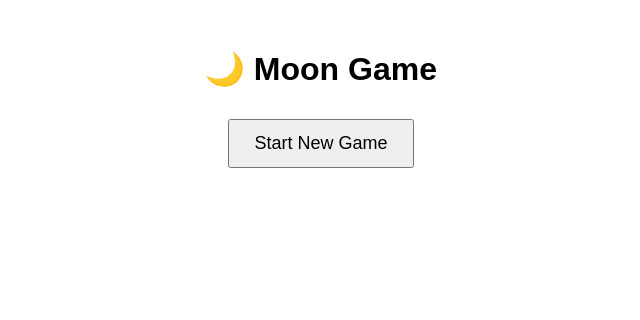
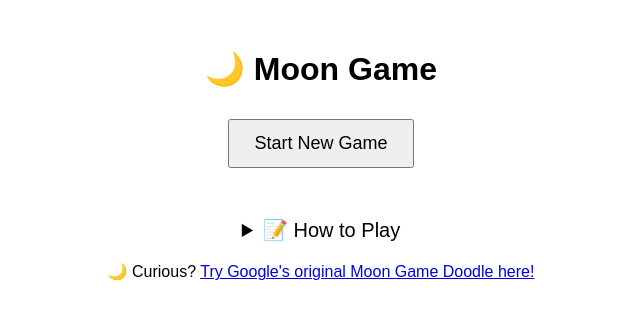
Before and after one commit to cindyli-xkcd/moon-game, a Flask app: page / in a window 1280 px wide. Shown: the top 320 px of the page, without its empty margins (319-959 px from the left). Run offline with Flask 3, Linux system fonts and the light colour scheme.

Commit message:
add google link and tutorial text

```diff
--- a/website/templates/landing.html
+++ b/website/templates/landing.html
@@ -87,5 +87,23 @@
       }
     }
   </script>
+
+  <div style="margin-top:40px;">
+  <details>
+    <summary style="font-size:20px;cursor:pointer;">📝 How to Play</summary>
+    <div style="text-align:left; max-width:600px; margin:0 auto;">
+      <p>This is a multiplayer game inspired by Google's Moon Phase Doodle.</p>
+      <ul>
+        <li>Take turns placing moon phase cards on the board.</li>
+        <li>Score points by placing cards adjacent to other cards. Get one point for placing a phase next to an identical phase. Score two points for placing a phase next to another phase where the two add up to a full moon. Score one point per phase for 3 or more phases next to each other that are consecutive in the lunar cycle.
+      </ul>
+      <p>More features like decks and wildcards coming soon.</p>
+    </div>
+  </details>
+  <p style="margin-top:20px;">
+    🌙 Curious? <a href="https://www.google.com/doodles/celebrating-the-moon" target="_blank">Try Google's original Moon Game Doodle here!</a>
+  </p>
+</div>
+
 </body>
 </html>
```
